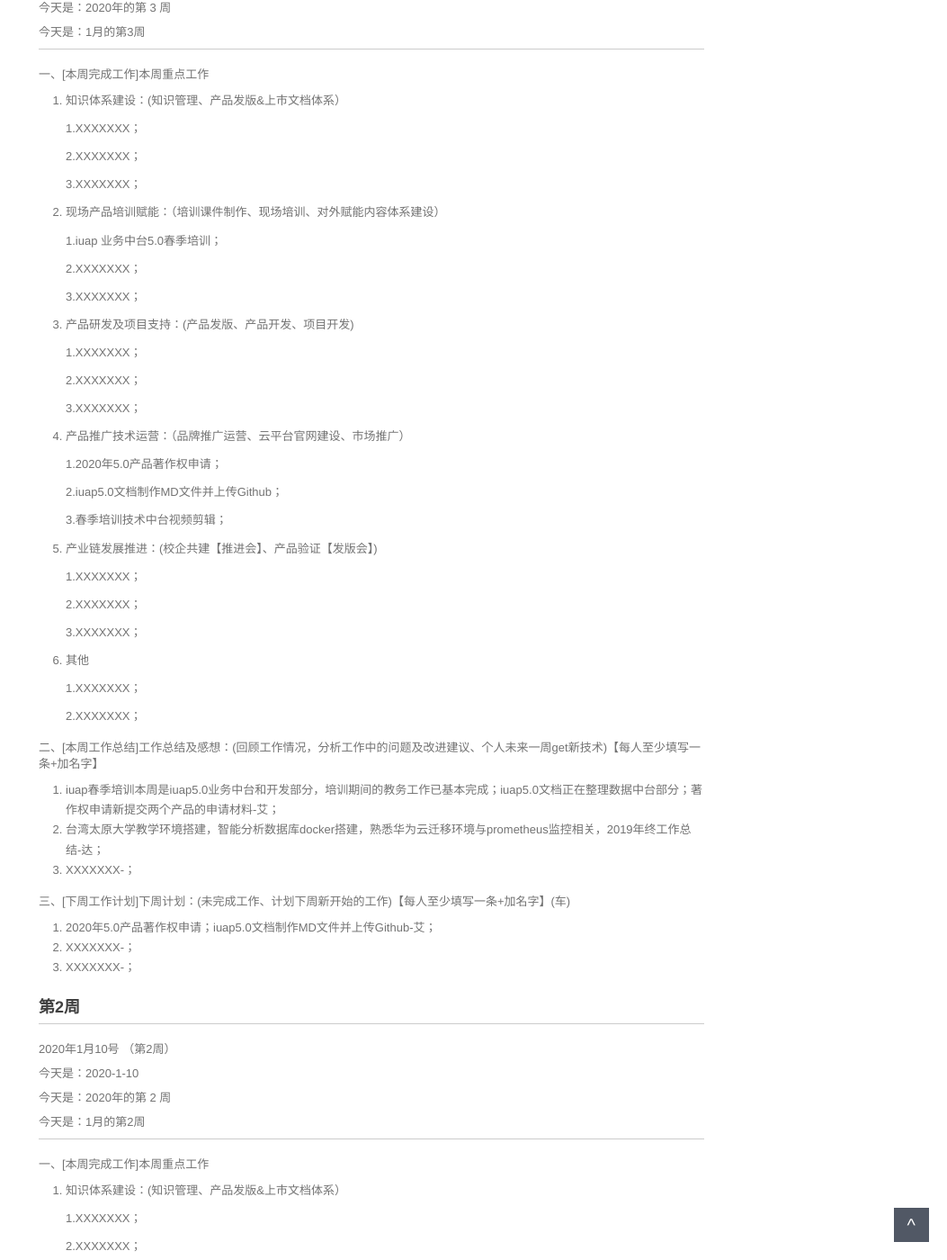
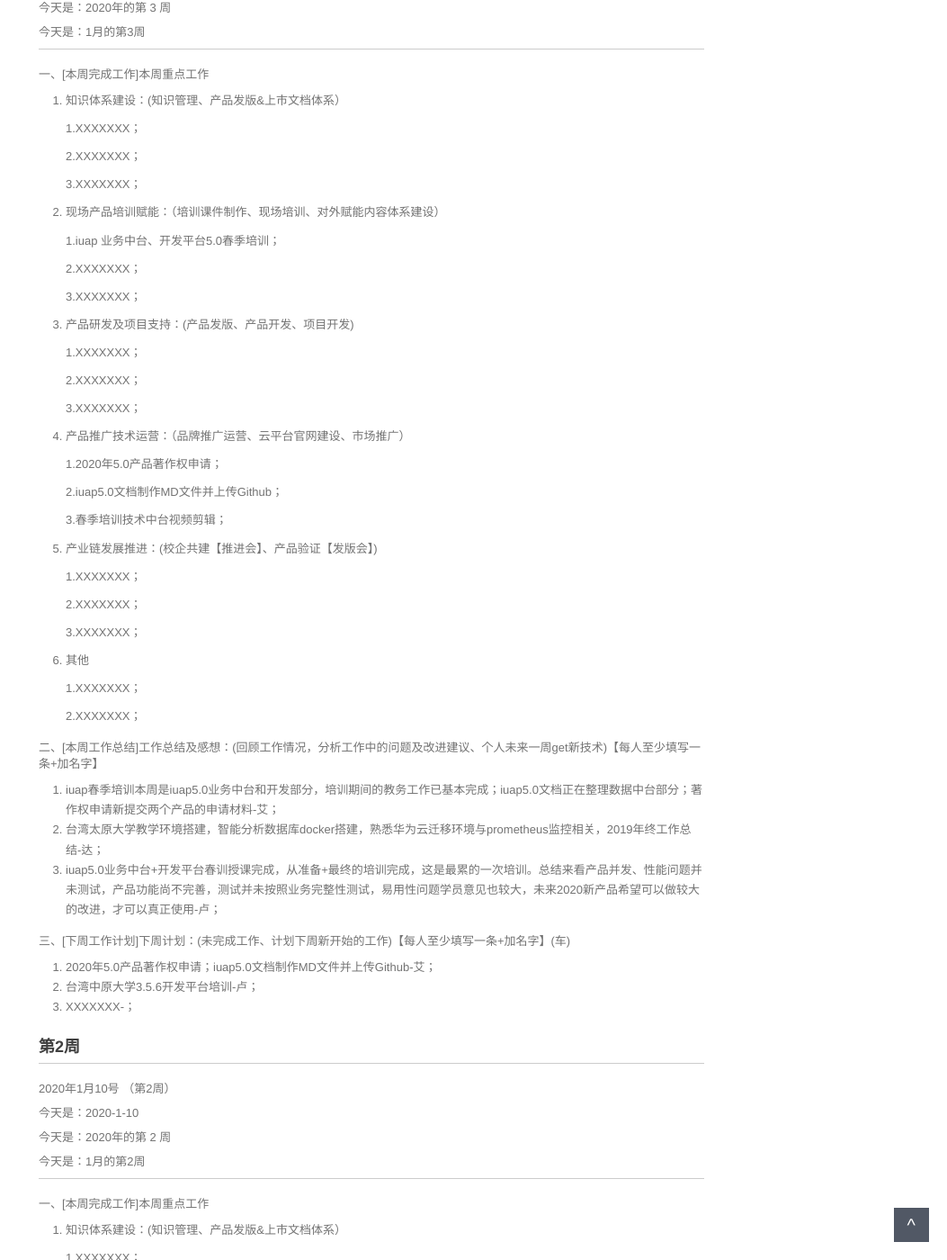
Before and after one commit to walllFlower/blog, a Jekyll site: the page built from _posts/2018-07-17-day_report_cxz.md, in a window 1280 px wide and 1400 px high, scrolled down 435 px. Shown: the whole window at 90% size, without its empty margins (227-1280 px from the left). Built offline with Jekyll 4.4.1, drawn with Linux system fonts in a browser that asks for light colours; comment, search, counter and statistics services are not loaded.

Commit message:
Update 2018-07-17-day_report_cxz.md

```diff
--- a/_posts/2018-07-17-day_report_cxz.md
+++ b/_posts/2018-07-17-day_report_cxz.md
@@ -34,7 +34,7 @@ categories: 技术运营工作周报
 
 2. 现场产品培训赋能：（培训课件制作、现场培训、对外赋能内容体系建设）
 
-    1.iuap 业务中台5.0春季培训；
+    1.iuap 业务中台、开发平台5.0春季培训；
 
     2.XXXXXXX；
 
@@ -75,12 +75,12 @@ categories: 技术运营工作周报
 
 1. iuap春季培训本周是iuap5.0业务中台和开发部分，培训期间的教务工作已基本完成；iuap5.0文档正在整理数据中台部分；著作权申请新提交两个产品的申请材料-艾；
 2. 台湾太原大学教学环境搭建，智能分析数据库docker搭建，熟悉华为云迁移环境与prometheus监控相关，2019年终工作总结-达；
-3. XXXXXXX-；
+3. iuap5.0业务中台+开发平台春训授课完成，从准备+最终的培训完成，这是最累的一次培训。总结来看产品并发、性能问题并未测试，产品功能尚不完善，测试并未按照业务完整性测试，易用性问题学员意见也较大，未来2020新产品希望可以做较大的改进，才可以真正使用-卢；
 
 三、[下周工作计划]下周计划：(未完成工作、计划下周新开始的工作)【每人至少填写一条+加名字】(车)
 
 1. 2020年5.0产品著作权申请；iuap5.0文档制作MD文件并上传Github-艾；
-2. XXXXXXX-；
+2. 台湾中原大学3.5.6开发平台培训-卢；
 3. XXXXXXX-；
 
 
```
